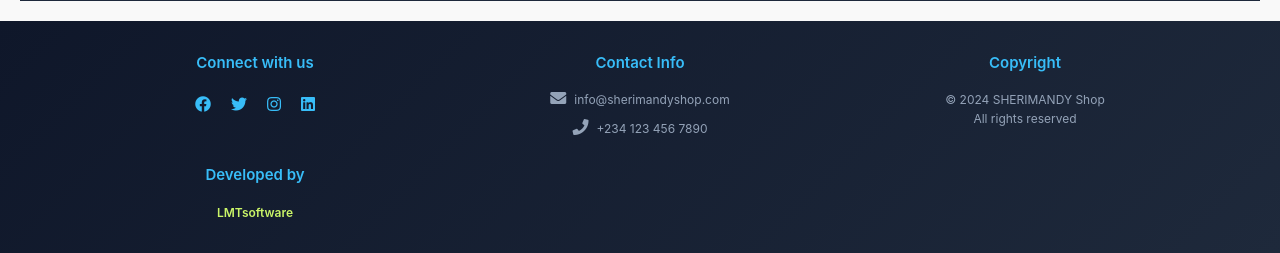
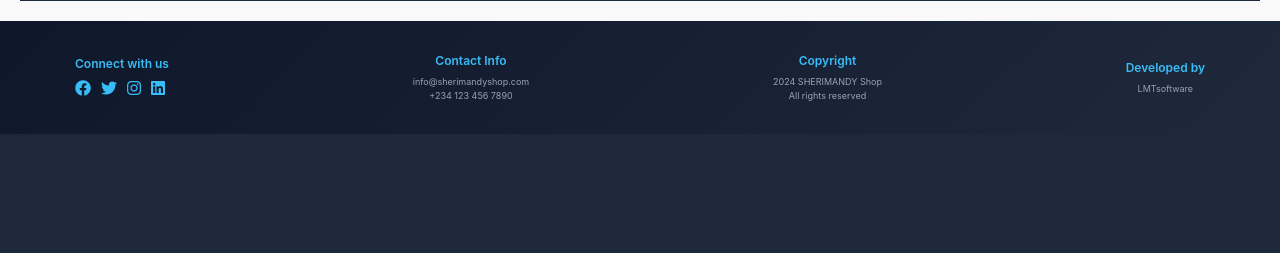
Before and after one commit to JimmyOlsen05/sherimandyshop, a Django app: page /contact/ in a window 1280 px wide. Shown: the part 1516-1769 px from the top of the page. After the commit the page ends 1650 px from the top, so only its background shows below. Run offline with Django 3.2, Linux system fonts and the light colour scheme; data that the repository does not hold is empty; some libraries are stand-ins or nearby versions.

Commit message:
New Updates

```diff
--- a/templates/base.html
+++ b/templates/base.html
@@ -688,44 +688,56 @@
     <!-- Footer with Interactive Elements -->
     <footer style="background: linear-gradient(135deg, #0F172A 0%, #1E293B 100%); width: 100%; padding: 3rem 0; margin-top: auto;">
         <div class="container" style="max-width: 1400px; margin: 0 auto; padding: 0 2rem;">
-            <div class="footer-grid" style="display: grid; grid-template-columns: repeat(auto-fit, minmax(280px, 1fr)); gap: 2.5rem;">
+            <div class="footer-content" style="display: flex; justify-content: space-between; align-items: center; flex-wrap: wrap; gap: 2rem;">
                 <!-- Connect Section -->
-                <div class="footer-item" style="display: flex; flex-direction: column; align-items: center;">
-                    <div style="color: #38BDF8; font-weight: 600; font-size: 1.5rem; margin-bottom: 1.5rem;">Connect with us</div>
-                    <div style="display: flex; gap: 2rem;">
-                        <a href="#" style="color: #38BDF8; font-size: 1.8rem; transition: transform 0.2s;"><i class="fab fa-facebook"></i></a>
-                        <a href="#" style="color: #38BDF8; font-size: 1.8rem; transition: transform 0.2s;"><i class="fab fa-twitter"></i></a>
-                        <a href="#" style="color: #38BDF8; font-size: 1.8rem; transition: transform 0.2s;"><i class="fab fa-instagram"></i></a>
-                        <a href="#" style="color: #38BDF8; font-size: 1.8rem; transition: transform 0.2s;"><i class="fab fa-linkedin"></i></a>
+                <div class="footer-item" style="text-align: center;">
+                    <div style="color: #38BDF8; font-weight: 600; font-size: 1.2rem; margin-bottom: 0.5rem;">Connect with us</div>
+                    <div style="display: flex; gap: 1rem;">
+                        <a href="#" style="color: #38BDF8; font-size: 1.4rem; transition: transform 0.2s;"><i class="fab fa-facebook"></i></a>
+                        <a href="#" style="color: #38BDF8; font-size: 1.4rem; transition: transform 0.2s;"><i class="fab fa-twitter"></i></a>
+                        <a href="#" style="color: #38BDF8; font-size: 1.4rem; transition: transform 0.2s;"><i class="fab fa-instagram"></i></a>
+                        <a href="#" style="color: #38BDF8; font-size: 1.4rem; transition: transform 0.2s;"><i class="fab fa-linkedin"></i></a>
                     </div>
                 </div>
 
                 <!-- Contact Section -->
-                <div class="footer-item" style="display: flex; flex-direction: column; align-items: center;">
-                    <div style="color: #38BDF8; font-weight: 600; font-size: 1.5rem; margin-bottom: 1.5rem;">Contact Info</div>
-                    <div style="display: flex; flex-direction: column; align-items: center; gap: 1rem; color: #94A3B8;">
-                        <div style="font-size: 1.2rem;"><i class="fas fa-envelope" style="margin-right: 0.8rem;"></i>info@sherimandyshop.com</div>
-                        <div style="font-size: 1.2rem;"><i class="fas fa-phone" style="margin-right: 0.8rem;"></i>+234 123 456 7890</div>
+                <div class="footer-item" style="text-align: center;">
+                    <div style="color: #38BDF8; font-weight: 600; font-size: 1.2rem; margin-bottom: 0.5rem;">Contact Info</div>
+                    <div style="color: #94A3B8; font-size: 0.9rem;">
+                        <div>info@sherimandyshop.com</div>
+                        <div>+234 123 456 7890</div>
                     </div>
                 </div>
 
                 <!-- Copyright Section -->
-                <div class="footer-item" style="display: flex; flex-direction: column; align-items: center;">
-                    <div style="color: #38BDF8; font-weight: 600; font-size: 1.5rem; margin-bottom: 1.5rem;">Copyright</div>
-                    <div style="text-align: center; color: #94A3B8; font-size: 1.2rem; line-height: 1.6;">
-                        &copy; 2024 SHERIMANDY Shop<br>All rights reserved
+                <div class="footer-item" style="text-align: center;">
+                    <div style="color: #38BDF8; font-weight: 600; font-size: 1.2rem; margin-bottom: 0.5rem;">Copyright</div>
+                    <div style="color: #94A3B8; font-size: 0.9rem;">
+                        <div> 2024 SHERIMANDY Shop</div>
+                        <div>All rights reserved</div>
                     </div>
                 </div>
 
                 <!-- Developer Section -->
-                <div class="footer-item" style="display: flex; flex-direction: column; align-items: center;">
-                    <div style="color: #38BDF8; font-weight: 600; font-size: 1.5rem; margin-bottom: 1.5rem;">Developed by</div>
-                    <div>
-                        <a href="https://lmtsoftware.netlify.app" target="_blank" style="color: #caf568; font-weight: 600; text-decoration: none; font-size: 1.2rem;">LMTsoftware</a>
-                    </div>
+                <div class="footer-item" style="text-align: center;">
+                    <div style="color: #38BDF8; font-weight: 600; font-size: 1.2rem; margin-bottom: 0.5rem;">Developed by</div>
+                    <div style="color: #94A3B8; font-size: 0.9rem;">LMTsoftware</div>
                 </div>
             </div>
         </div>
+
+        <style>
+            @media (max-width: 991px) {
+                .footer-content {
+                    flex-direction: column;
+                    text-align: center;
+                    gap: 2rem;
+                }
+                .footer-item {
+                    width: 100%;
+                }
+            }
+        </style>
     </footer>
 
     <style>
```
